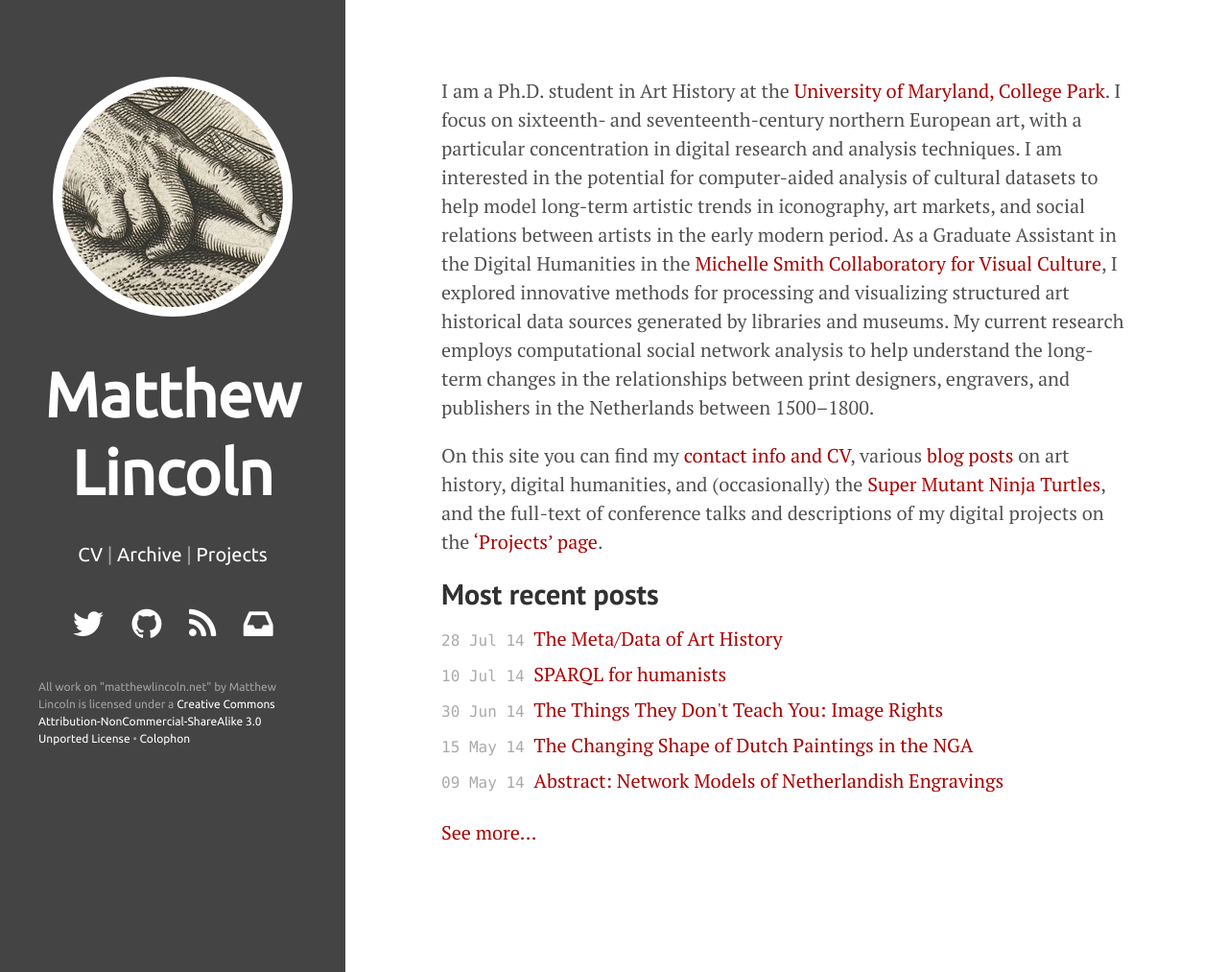
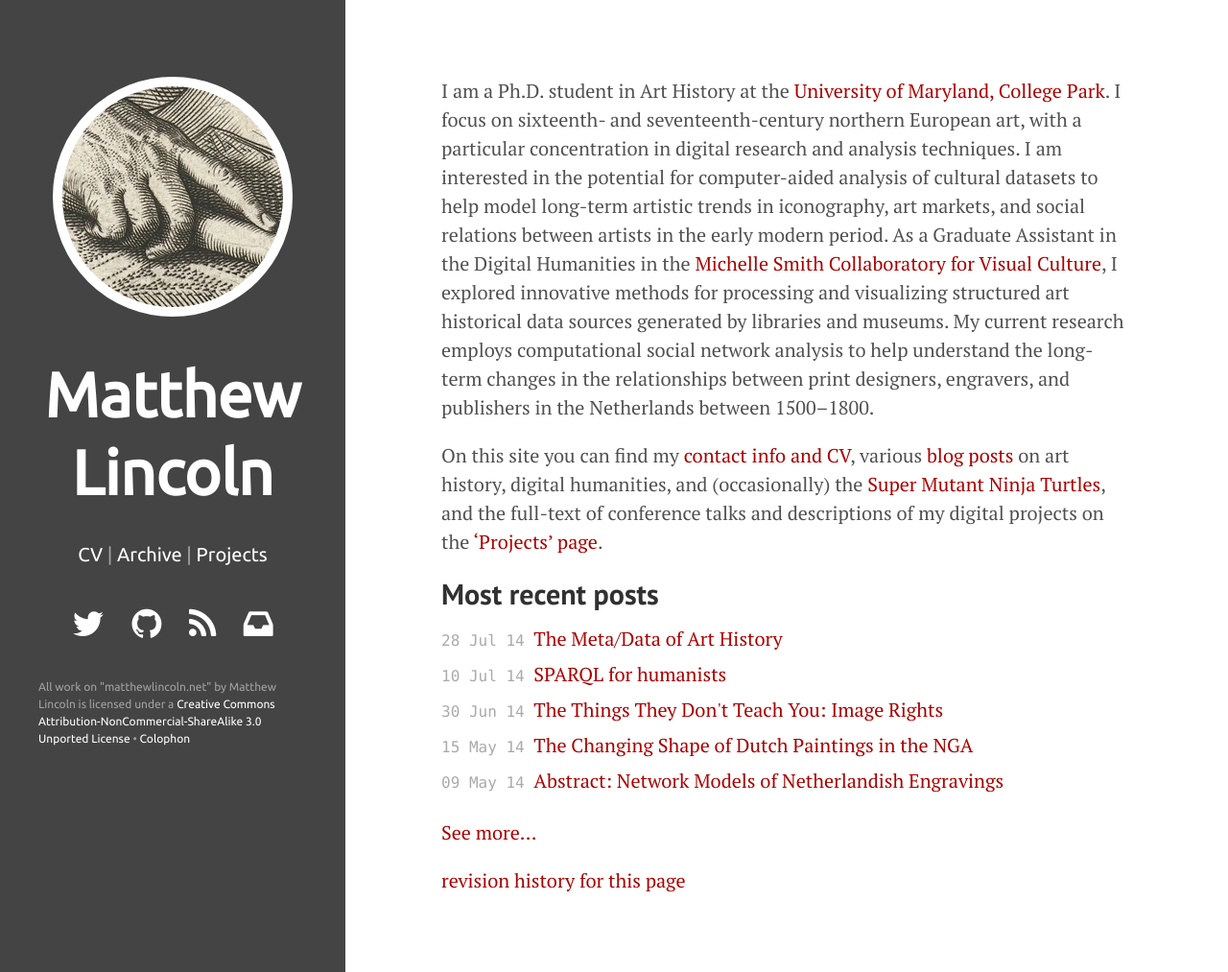
Before and after one commit to mdlincoln/mdlincoln.github.io, a Jekyll site: the page built from index.md, in a window 1280 px wide and 1013 px high. Shown: the whole window at 96% size. Built offline with Jekyll 4.4.1, drawn with Linux system fonts in a browser that asks for light colours; nearby versions of some CDN libraries.

Commit message:
revision history link

```diff
--- a/_layouts/default.html
+++ b/_layouts/default.html
@@ -10,6 +10,7 @@
 						<h1 class="post-title">{{ page.title }}</h1>
 					{% endif %}
 					{{ content }}
+					<div class="revision"><a href="https://github.com/mdlincoln/mdlincoln.github.io/commits/master/{{ page.path }}" title="version history on GitHub">revision history for this page</a></div>
 				</div>
 		</body>
 </html>
```
